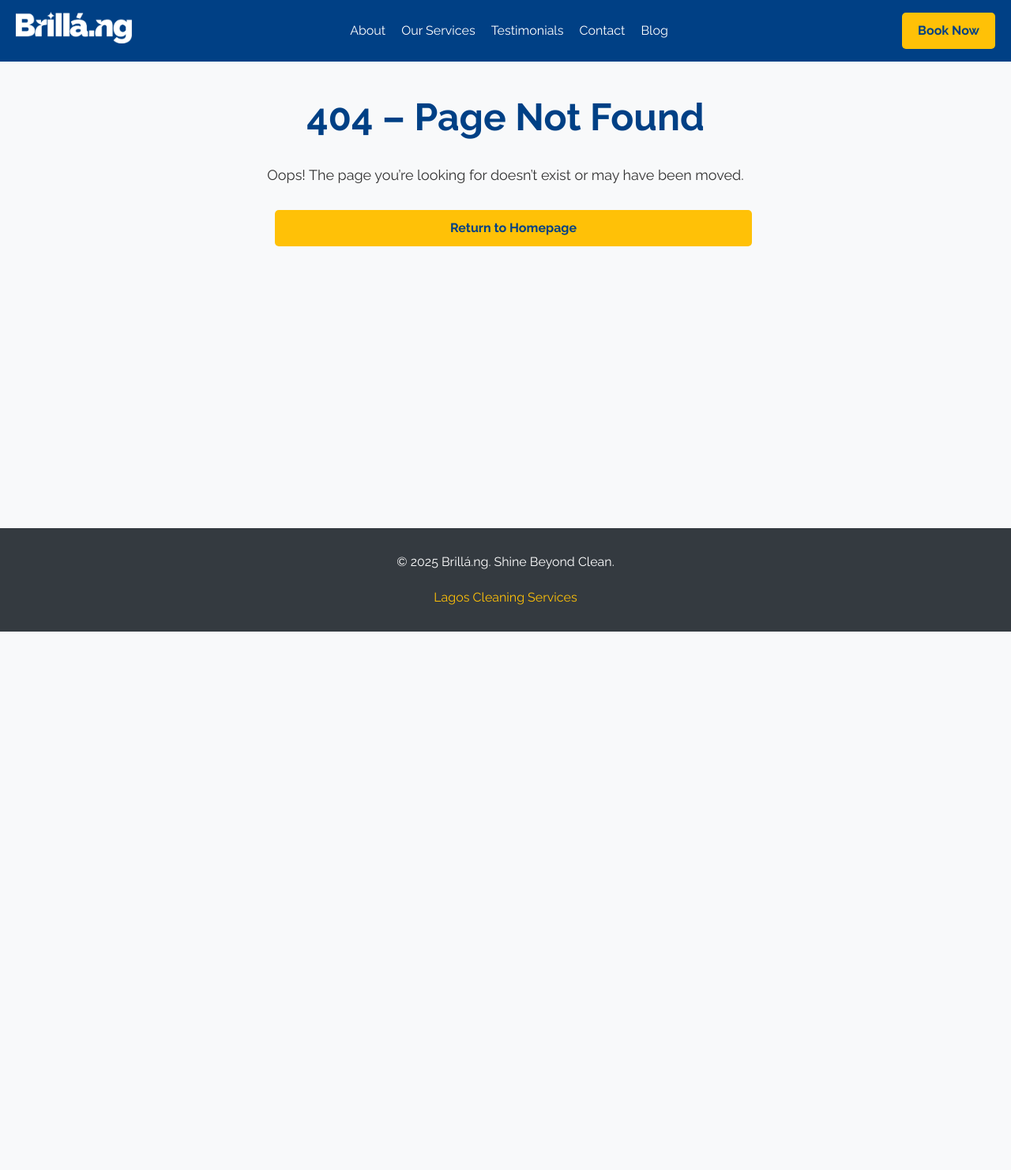
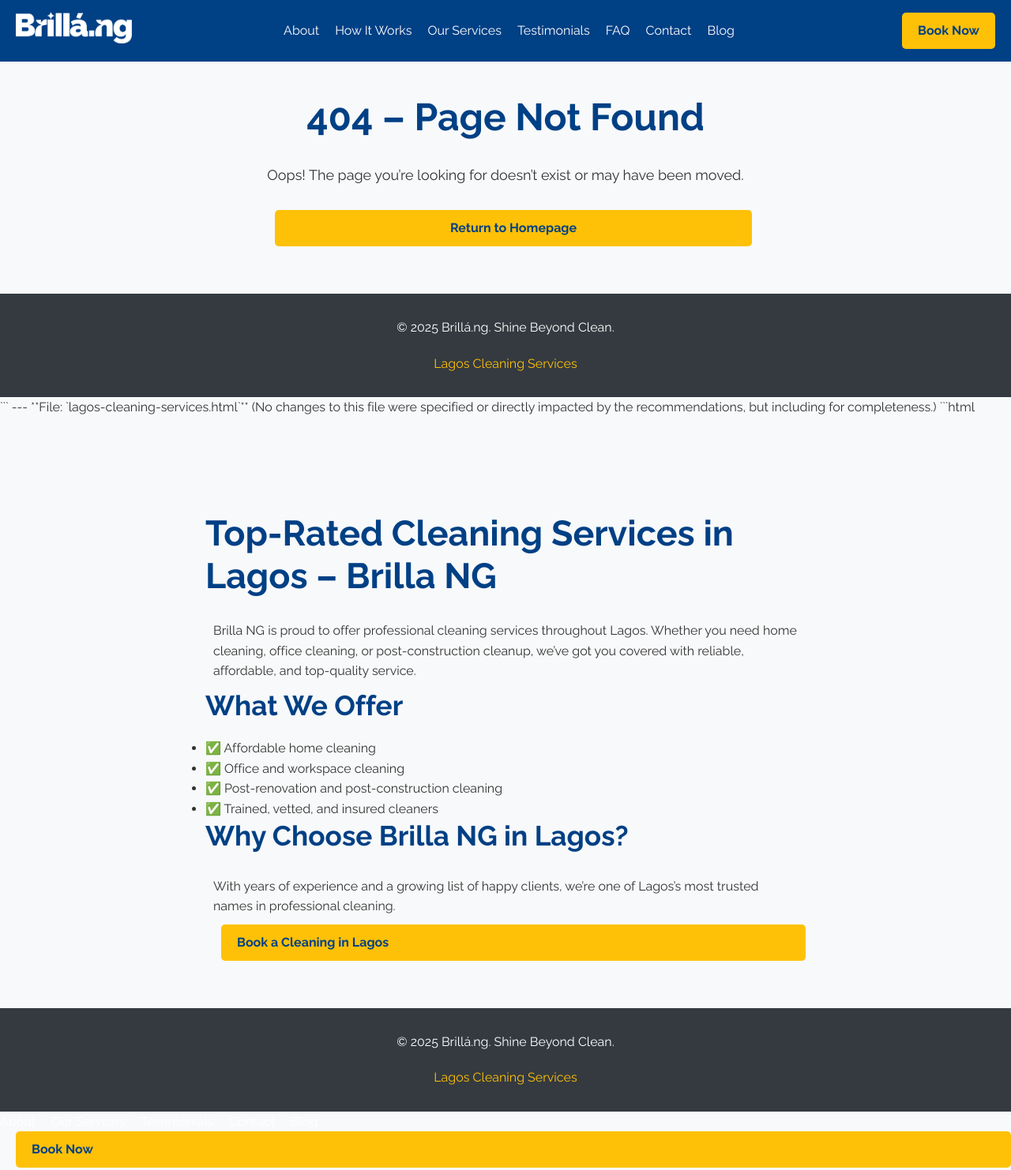
Before and after one commit to pennio-design/brilla-ng, a plain HTML site: page 404.html in a window 1280 px wide. Shown: the top 1482 px of the page at 79% size. Before the commit the page ends 800 px from the top, so only its background shows below. Drawn offline with Linux system fonts and the light colour scheme.

Commit message:
Update 404.html

````diff
--- a/404.html
+++ b/404.html
@@ -38,6 +38,93 @@
     <nav class="nav-links">
       <ul>
         <li><a href="/#about" aria-label="About Brilla NG">About</a></li>
+        <li><a href="/#how-it-works" aria-label="How Brilla NG Works">How It Works</a></li>
+        <li><a href="/#services" aria-label="Brilla NG Services">Our Services</a></li>
+        <li><a href="/#testimonials" aria-label="Testimonials">Testimonials</a></li>
+        <li><a href="/#faq" aria-label="Brilla NG FAQs">FAQ</a></li>
+        <li><a href="/#contact" aria-label="Contact">Contact</a></li>
+        <li><a href="/blog/" aria-label="Brilla NG Blog">Blog</a></li>
+      </ul>
+      <a href="/#contact" class="cta-button-2" aria-label="Book a cleaning">Book Now</a>
+    </nav>
+    <a href="/#contact" class="cta-button" aria-label="Book a cleaning">Book Now</a>
+    <div class="menu-toggle"><i class="fas fa-bars"></i></div>
+  </header>
+
+  <main style="padding: 120px 20px 60px; text-align: center; max-width: 700px; margin: auto;">
+    <h1 style="font-size: 48px; color: #004085;">404 – Page Not Found</h1>
+    <p style="margin: 20px 0; font-size: 18px;">Oops! The page you’re looking for doesn’t exist or may have been moved.</p>
+    <a href="/" class="cta-button">Return to Homepage</a>
+  </main>
+
+  <footer aria-label="Site footer">
+    <p>&copy; 2025 Brillá.ng. Shine Beyond Clean.</p>
+    <p><a href="/lagos-cleaning-services.html" aria-label="See Lagos cleaning services">Lagos Cleaning Services</a></p>
+  </footer>
+
+</body>
+</html>```
+
+---
+**File: `lagos-cleaning-services.html`**
+(No changes to this file were specified or directly impacted by the recommendations, but including for completeness.)
+```html
+<!DOCTYPE html>
+<html lang="en">
+<head>
+  <meta charset="UTF-8" />
+  <meta name="viewport" content="width=device-width, initial-scale=1.0" />
+  <title>Professional Cleaning Services in Lagos | Brilla NG</title>
+  <meta name="description" content="Get top-quality home and office cleaning services in Lagos with Brilla NG. Shine beyond clean with trusted professionals." />
+  <meta name="robots" content="index, follow">
+  <link rel="canonical" href="https://brilla.ng/lagos-cleaning-services.html" />
+  <link rel="stylesheet" href="/style.css" />
+  <script defer src="/script.js"></script>
+  <link rel="stylesheet" href="https://cdnjs.cloudflare.com/ajax/libs/font-awesome/6.5.1/css/all.min.css" />
+</head>
+<body>  <header>
+    <a href="/" aria-label="Brilla NG">
+      <div class="logo">
+        <img src="/images/logo.png" alt="Brillá.ng Logo" loading="lazy" />
+      </div>
+    </a>
+    <nav class="nav-links">
+      <ul>
+        <li><a href="/#about">About</a></li>
+        <li><a href="/#how-it-works" aria-label="How Brilla NG Works">How It Works</a></li>
+        <li><a href="/#services">Our Services</a></li>
+        <li><a href="/#testimonials">Testimonials</a></li>
+        <li><a href="/#faq" aria-label="Brilla NG FAQs">FAQ</a></li>
+        <li><a href="/#contact">Contact</a></li>
+        <li><a href="/blog/">Blog</a></li>
+      </ul>
+      <a href="/#contact" class="cta-button-2">Book Now</a>
+    </nav>
+    <a href="/#contact" class="cta-button">Book Now</a>
+    <div class="menu-toggle"><i class="fas fa-bars"></i></div>
+  </header>  <main style="padding: 120px 20px 60px; max-width: 800px; margin: auto;">
+    <h1>Top-Rated Cleaning Services in Lagos – Brilla NG</h1>
+    <p>Brilla NG is proud to offer professional cleaning services throughout Lagos. Whether you need home cleaning, office cleaning, or post-construction cleanup, we’ve got you covered with reliable, affordable, and top-quality service.</p><h2>What We Offer</h2>
+<ul>
+  <li>✅ Affordable home cleaning</li>
+  <li>✅ Office and workspace cleaning</li>
+  <li>✅ Post-renovation and post-construction cleaning</li>
+  <li>✅ Trained, vetted, and insured cleaners</li>
+</ul>
+
+<h2>Why Choose Brilla NG in Lagos?</h2>
+<p>With years of experience and a growing list of happy clients, we’re one of Lagos’s most trusted names in professional cleaning.</p>
+
+<a href="/#contact" class="cta-button">Book a Cleaning in Lagos</a>
+
+  </main>  <footer>
+    <p>&copy; 2025 Brillá.ng. Shine Beyond Clean.</p>
+    <p><a href="/lagos-cleaning-services.html">Lagos Cleaning Services</a></p>
+  </footer></body>
+</html>    </a>
+    <nav class="nav-links">
+      <ul>
+        <li><a href="/#about" aria-label="About Brilla NG">About</a></li>
         <li><a href="/#services" aria-label="Brilla NG Services">Our Services</a></li>
         <li><a href="/#testimonials" aria-label="Testimonials">Testimonials</a></li>
         <li><a href="/#contact" aria-label="Contact">Contact</a></li>
````
